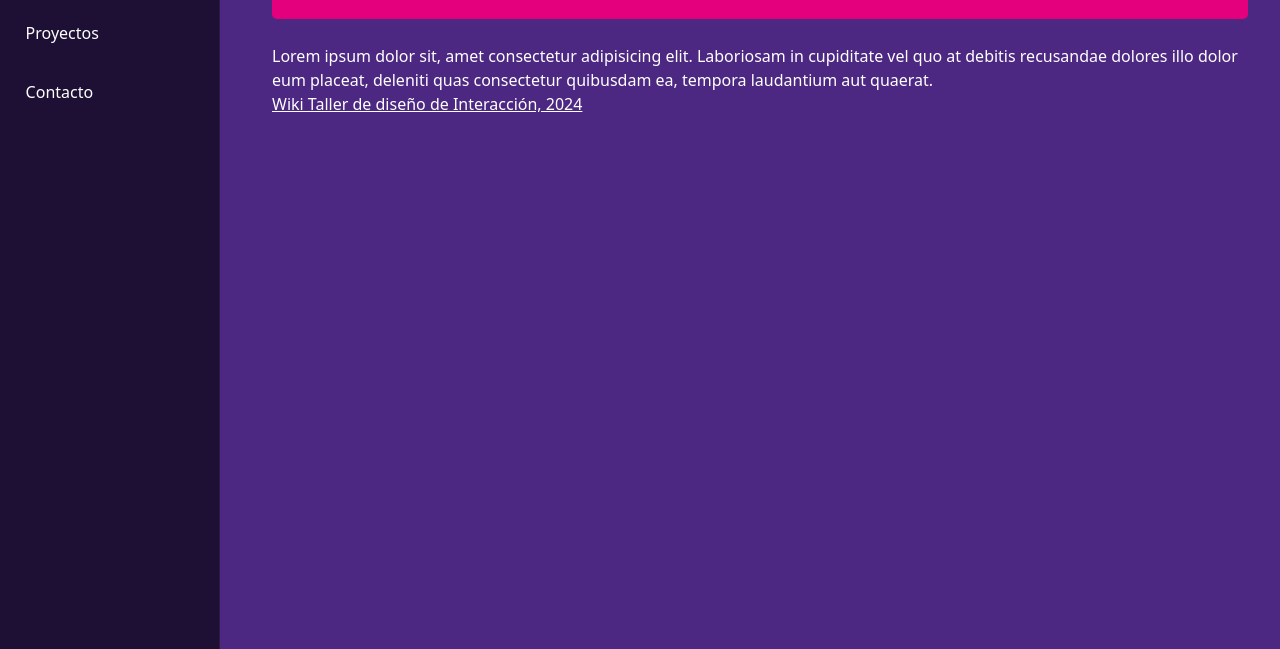
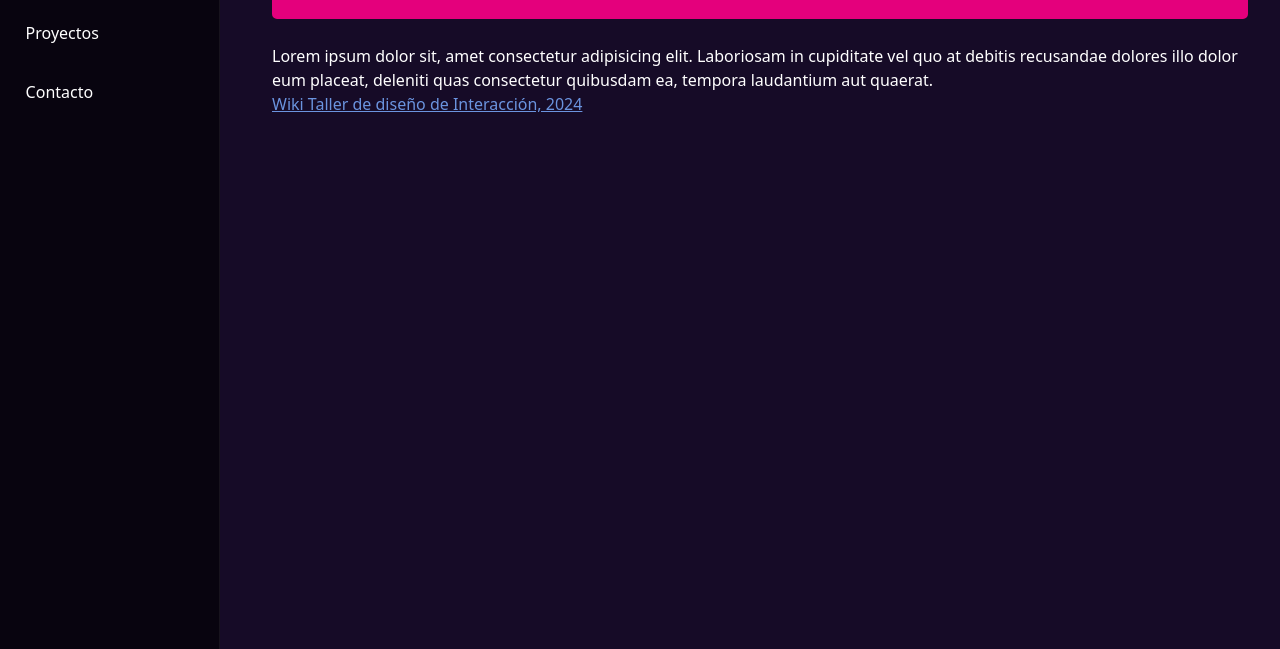
Before and after one commit to ead-codigo-2025/ejercicios-Jomanzana, a plain HTML site: page ejercicio-2/diseño.html in a window 1280 px wide. Shown: the part 151-800 px from the top of the page. Drawn offline with Linux system fonts and the light colour scheme.

Commit message:
ejercicio-2

```diff
--- a/ejercicio-2/style.css
+++ b/ejercicio-2/style.css
@@ -5,7 +5,7 @@
 }
 body {
   font-family: "Alegreya Sans", system-ui, sans-serif;
-  background-color: rgb(76, 40, 130);
+  background-color: rgb(22, 11, 39);
   color: #fff;
   min-height: 100vh;
   line-height: 1.5;
@@ -76,7 +76,7 @@ h2 { color: #fff; margin-bottom: .6rem; }
 h3 { color: rgb(191, 255, 0); margin: 1rem 0 0.6rem; }
 h4 { color: rgb(191, 255, 0); margin-top: 1rem; }
 li { color: #fff; margin: 0.4rem 0; }
-a { color: #fff; }
+a { color: #6b94df; }
 .content img {
   display: block;
   margin: 0.6rem auto;
```
